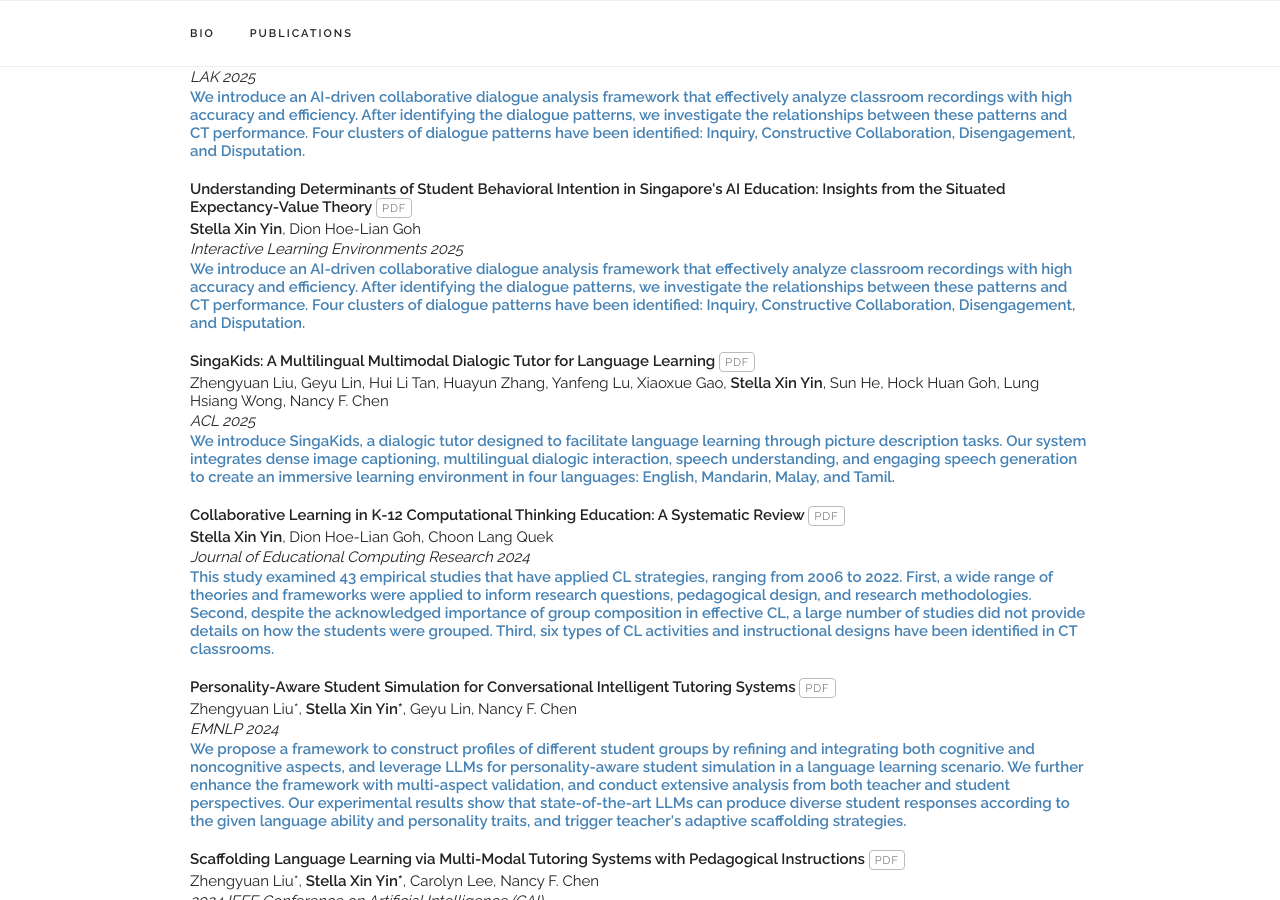
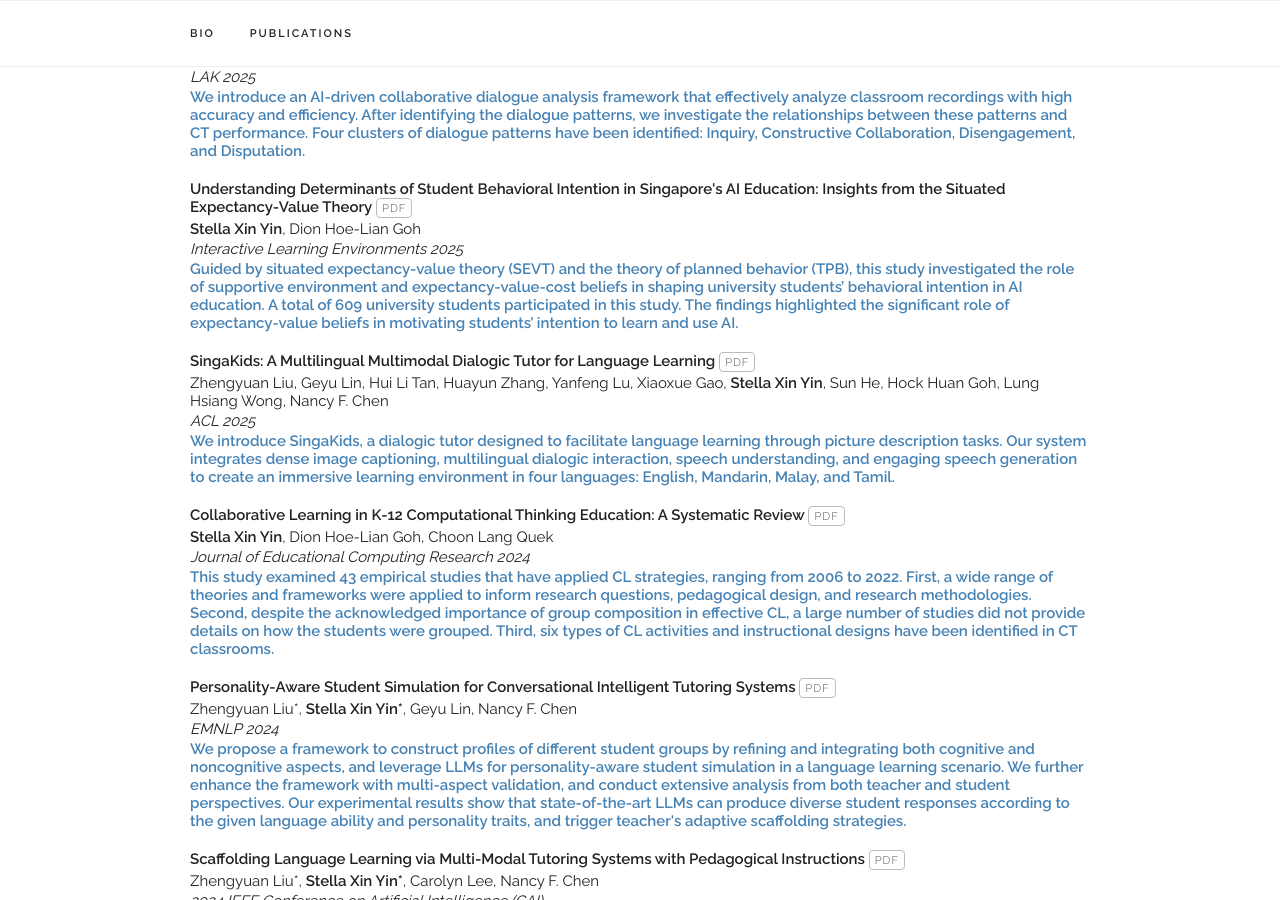
Before and after one commit to stellayin06/stellayin06.github.io, a Jekyll site: the page built from index.html, in a window 1280 px wide and 900 px high, scrolled down 1510 px. Built offline with Jekyll 4.4.1, drawn with Linux system fonts in a browser that asks for light colours; some web fonts are replaced.

Commit message:
Update publications.yaml

```diff
--- a/_data/publications.yaml
+++ b/_data/publications.yaml
@@ -25,7 +25,7 @@ papers:
     venue: "Interactive Learning Environments 2025"
     selected: y
     paper_pdf: "assets/posters/Understanding determinants of student behavioral intention in Singapore s AI education  insights from the situated expectancy-value theory.pdf"
-    news: "We introduce an AI-driven collaborative dialogue analysis framework that effectively analyze classroom recordings with high accuracy and efficiency. After identifying the dialogue patterns, we investigate the relationships between these patterns and CT performance. Four clusters of dialogue patterns have been identified: Inquiry, Constructive Collaboration, Disengagement, and Disputation."
+    news: "Guided by situated expectancy-value theory (SEVT) and the theory of planned behavior (TPB), this study investigated the role of supportive environment and expectancy-value-cost beliefs in shaping university students’ behavioral intention in AI education. A total of 609 university students participated in this study. The findings highlighted the significant role of expectancy-value beliefs in motivating students’ intention to learn and use AI."
 
   - title: "COGENT: A Curriculum-oriented Framework for Generating Grade-appropriate Educational Content"
     authors: "Zhengyuan Liu*, <b>Stella Xin Yin*</b>, Dion Hoe-Lian Goh, Nancy F. Chen"
```
